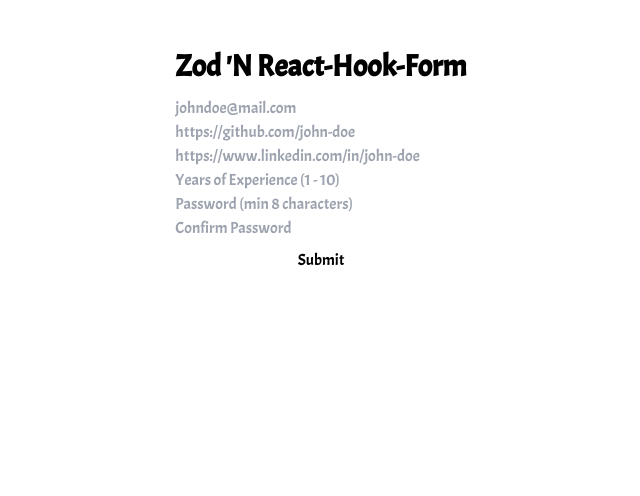
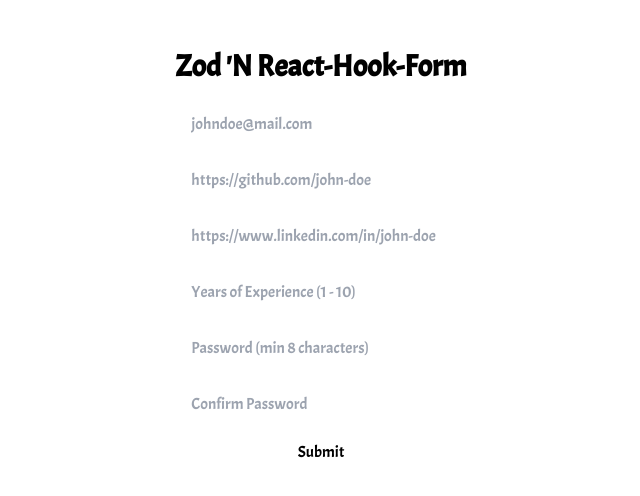
Before and after one commit to Diego-Girao/zod-react-hook-form, a Next.js app: page / in a window 1280 px wide. Shown: the top 496 px of the page, without its empty margins (319-959 px from the left). Built offline with nearby package versions, Linux system fonts and the light colour scheme.

Commit message:
style: modify input style

```diff
--- a/app/components/FormField.tsx
+++ b/app/components/FormField.tsx
@@ -10,6 +10,7 @@
 }) => (
 	<>
 		<input
+			className="p-4 w-full rounded-md"
 			type={type}
 			placeholder={placeholder}
 			{...register(name, { valueAsNumber })}
```
